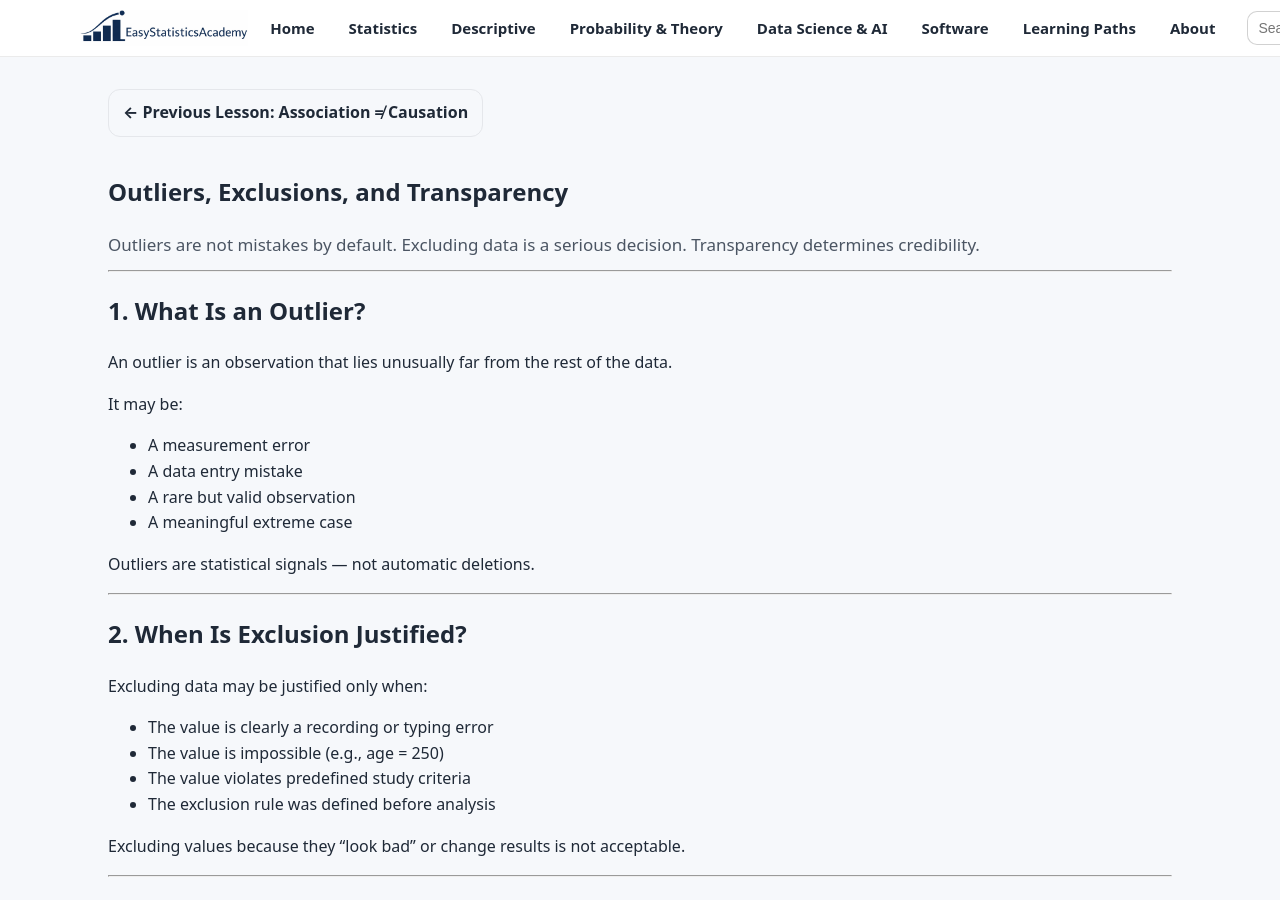
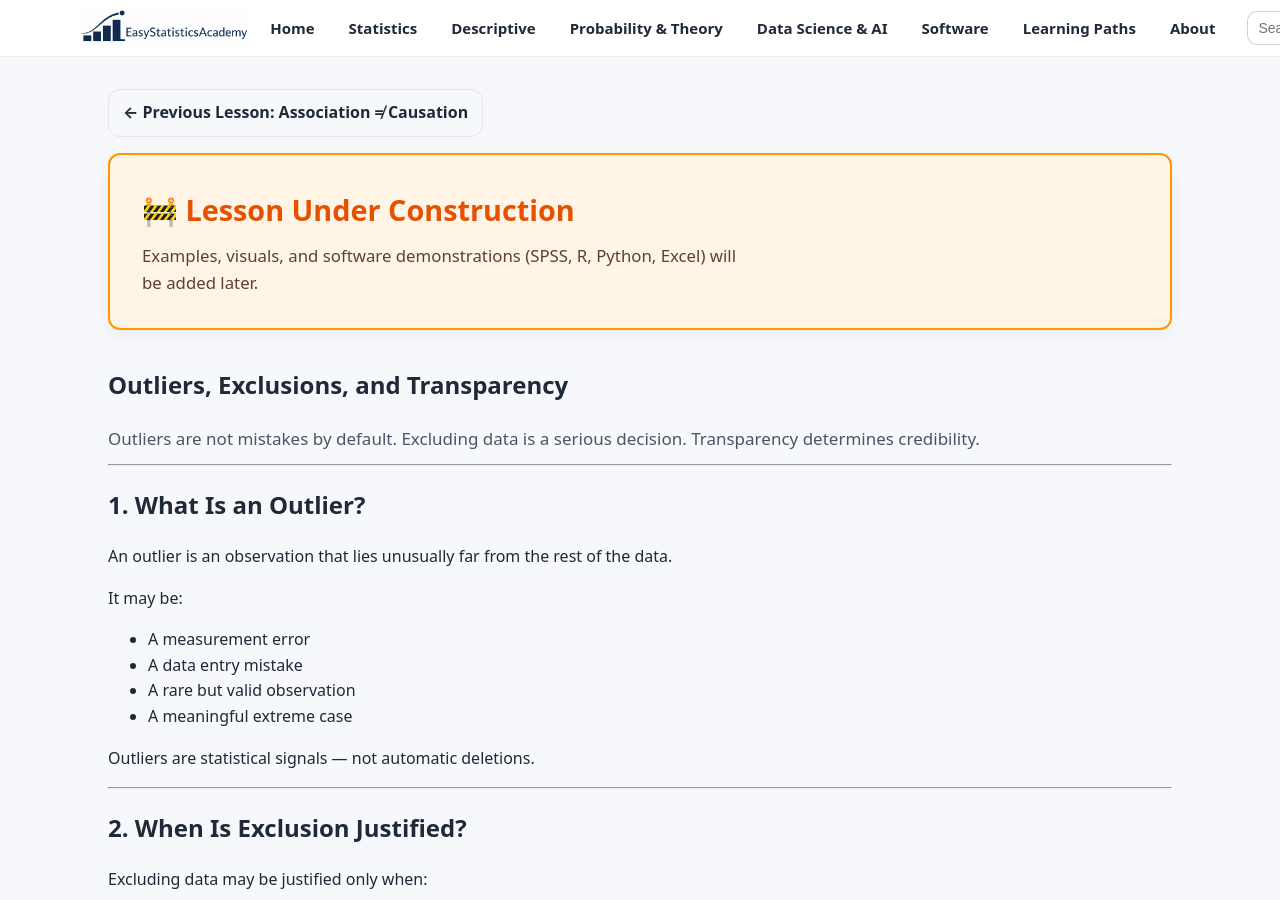
Before and after one commit to ammar-homaida-statistics/easystatisticsacademy, a Jekyll site: the page built from descriptive/reporting/outliers-and-exclusions/index.md, in a window 1280 px wide and 900 px high. Built offline with Jekyll 4.4.1, drawn with Linux system fonts in a browser that asks for light colours.

Commit message:
Add under construction

```diff
--- a/descriptive/reporting/outliers-and-exclusions/index.md
+++ b/descriptive/reporting/outliers-and-exclusions/index.md
@@ -10,6 +10,20 @@ sidebar: false
   <a class="btn btn-outline" href="/descriptive/reporting/association-not-causation/">
     ← Previous Lesson: Association ≠ Causation
   </a>
+</section>
+
+<!-- UNDER CONSTRUCTION NOTICE -->
+<section class="section section-slim">
+  <div class="callout" style="background:#fff4e5;border:2px solid #ff9800;padding:2rem;border-radius:12px;">
+    <div class="callout-copy">
+      <h2 style="margin-top:0;color:#e65100;font-size:1.8rem;">
+        🚧 Lesson Under Construction
+      </h2>
+      <p style="margin:0;font-size:1.05rem;color:#5d4037;line-height:1.6;">
+        Examples, visuals, and software demonstrations (SPSS, R, Python, Excel) will be added later.
+      </p>
+    </div>
+  </div>
 </section>
 
 <section class="section">
@@ -25,15 +39,11 @@ sidebar: false
   <hr>
 
   <h2>1. What Is an Outlier?</h2>
-
   <p>
     An outlier is an observation that lies unusually far from the rest of the data.
   </p>
 
-  <p>
-    It may be:
-  </p>
-
+  <p>It may be:</p>
   <ul>
     <li>A measurement error</li>
     <li>A data entry mistake</li>
@@ -48,11 +58,7 @@ sidebar: false
   <hr>
 
   <h2>2. When Is Exclusion Justified?</h2>
-
-  <p>
-    Excluding data may be justified only when:
-  </p>
-
+  <p>Excluding data may be justified only when:</p>
   <ul>
     <li>The value is clearly a recording or typing error</li>
     <li>The value is impossible (e.g., age = 250)</li>
@@ -67,11 +73,7 @@ sidebar: false
   <hr>
 
   <h2>3. When Should Outliers Be Kept?</h2>
-
-  <p>
-    Keep the value if:
-  </p>
-
+  <p>Keep the value if:</p>
   <ul>
     <li>It is valid and correctly measured</li>
     <li>It reflects natural variability</li>
@@ -85,21 +87,14 @@ sidebar: false
   <hr>
 
   <h2>4. Always Report What You Did</h2>
-
-  <p>
-    If exclusions occur, you must clearly state:
-  </p>
-
+  <p>If exclusions occur, you must clearly state:</p>
   <ul>
     <li>How many values were excluded</li>
     <li>Why they were excluded</li>
     <li>How exclusion changed the results</li>
   </ul>
 
-  <p>
-    Example:
-  </p>
-
+  <p>Example:</p>
   <blockquote>
     Two observations were excluded due to confirmed data entry errors.
     Results are reported after exclusion; including them does not change the overall conclusion.
@@ -108,11 +103,7 @@ sidebar: false
   <hr>
 
   <h2>5. Sensitivity Analysis (Best Practice)</h2>
-
-  <p>
-    A strong reporting practice is to show results:
-  </p>
-
+  <p>A strong reporting practice is to show results:</p>
   <ul>
     <li>With outliers included</li>
     <li>With outliers excluded</li>
@@ -125,15 +116,9 @@ sidebar: false
   <hr>
 
   <h2>6. Ethical Principle</h2>
+  <p>Statistical credibility depends on transparency.</p>
 
-  <p>
-    Statistical credibility depends on transparency.
-  </p>
-
-  <p>
-    Data cleaning decisions must be:
-  </p>
-
+  <p>Data cleaning decisions must be:</p>
   <ul>
     <li>Predefined when possible</li>
     <li>Objectively justified</li>
@@ -143,7 +128,6 @@ sidebar: false
   <hr>
 
   <h2>7. Summary</h2>
-
   <ul>
     <li>Outliers are signals, not automatic errors.</li>
     <li>Exclusion must be justified.</li>
@@ -151,7 +135,6 @@ sidebar: false
     <li>Always report what you excluded and why.</li>
     <li>Transparency builds trust.</li>
   </ul>
-
 </section>
 
 <section class="section section-slim">
```
